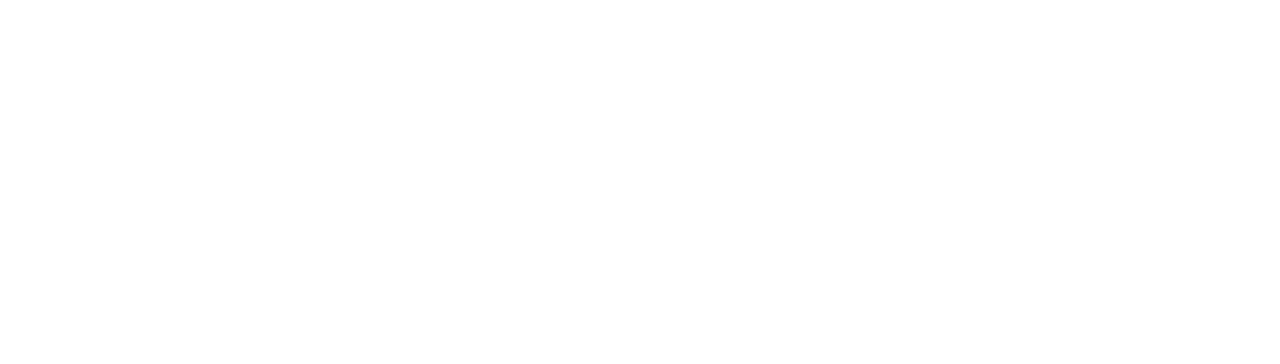
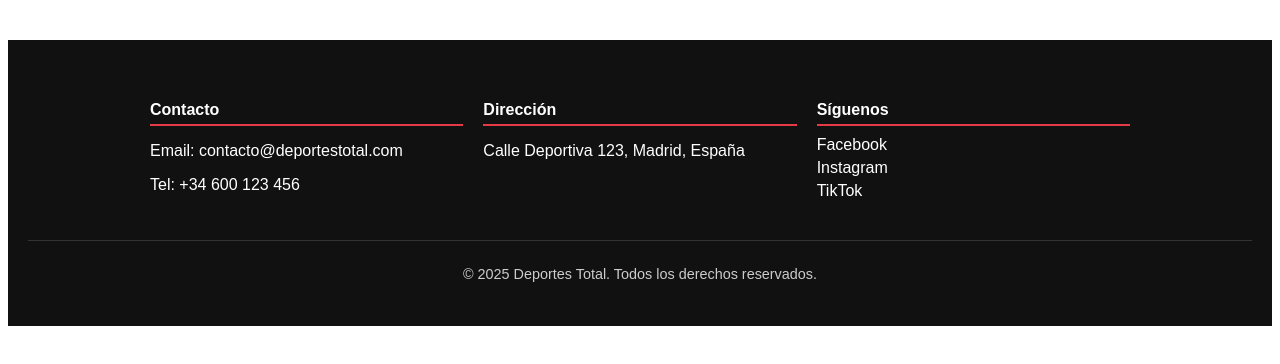
Before and after one commit to JoseIOrtega/grupalFinal, a plain HTML site: page index.html in a window 1280 px wide. Drawn offline with Linux system fonts and the light colour scheme.

Commit message:
primer commit en el footer

```diff
--- a/index.html
+++ b/index.html
@@ -7,6 +7,32 @@
     <link rel="stylesheet" href="./style.css">
 </head>
 <body>
+    <footer>
+  <div class="footer-container">
+    <div class="footer-section">
+      <h4>Contacto</h4>
+      <p>Email: contacto@deportestotal.com</p>
+      <p>Tel: +34 600 123 456</p>
+    </div>
+
+    <div class="footer-section">
+      <h4>Dirección</h4>
+      <p>Calle Deportiva 123, Madrid, España</p>
+    </div>
+
+    <div class="footer-section redes">
+      <h4>Síguenos</h4>
+      <a href="https://www.facebook.com" target="_blank">Facebook</a>
+      <a href="https://www.instagram.com" target="_blank">Instagram</a>
+      <a href="https://www.tiktok.com" target="_blank">TikTok</a>
+    </div>
+  </div>
+
+  <div class="copy">
+    <p>&copy; 2025 Deportes Total. Todos los derechos reservados.</p>
+  </div>
+</footer>
+
 
 </body>
 </html>
--- a/style.css
+++ b/style.css
@@ -0,0 +1,48 @@
+footer {
+  background-color: #111;
+  color: #fff;
+  padding: 30px 20px;
+  margin-top: 40px;
+  font-family: Arial, sans-serif;
+}
+
+.footer-container {
+  display: flex;
+  flex-wrap: wrap;
+  justify-content: space-between;
+  max-width: 1000px;
+  margin: 0 auto;
+}
+
+.footer-section {
+  flex: 1;
+  min-width: 200px;
+  margin: 10px;
+}
+
+.footer-section h4 {
+  border-bottom: 2px solid #e63946;
+  padding-bottom: 5px;
+  margin-bottom: 10px;
+}
+
+.footer-section a {
+  display: block;
+  color: #fff;
+  text-decoration: none;
+  margin: 5px 0;
+  transition: color 0.3s ease;
+}
+
+.footer-section a:hover {
+  color: #e63946;
+}
+
+.copy {
+  text-align: center;
+  margin-top: 20px;
+  border-top: 1px solid #333;
+  padding-top: 10px;
+  font-size: 0.9em;
+  color: #ccc;
+}
```
